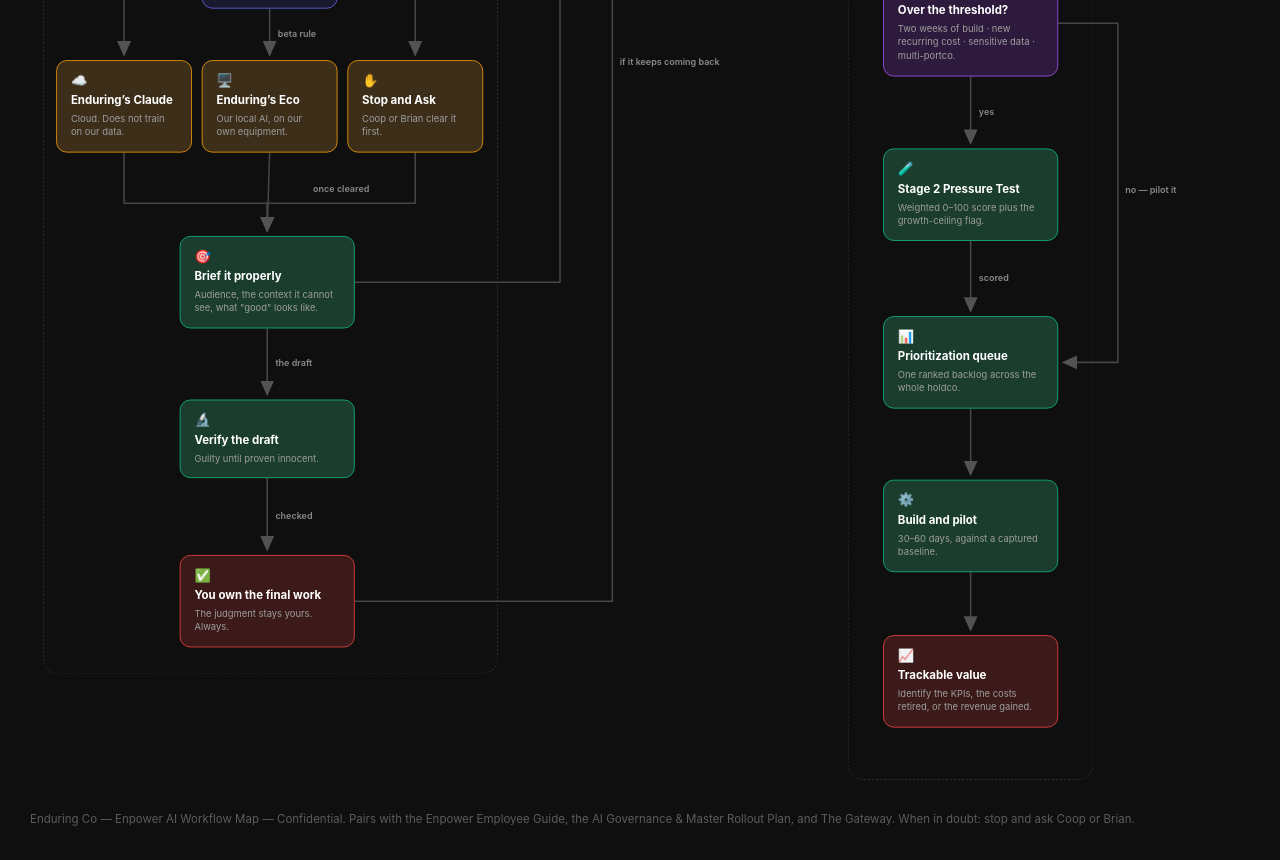
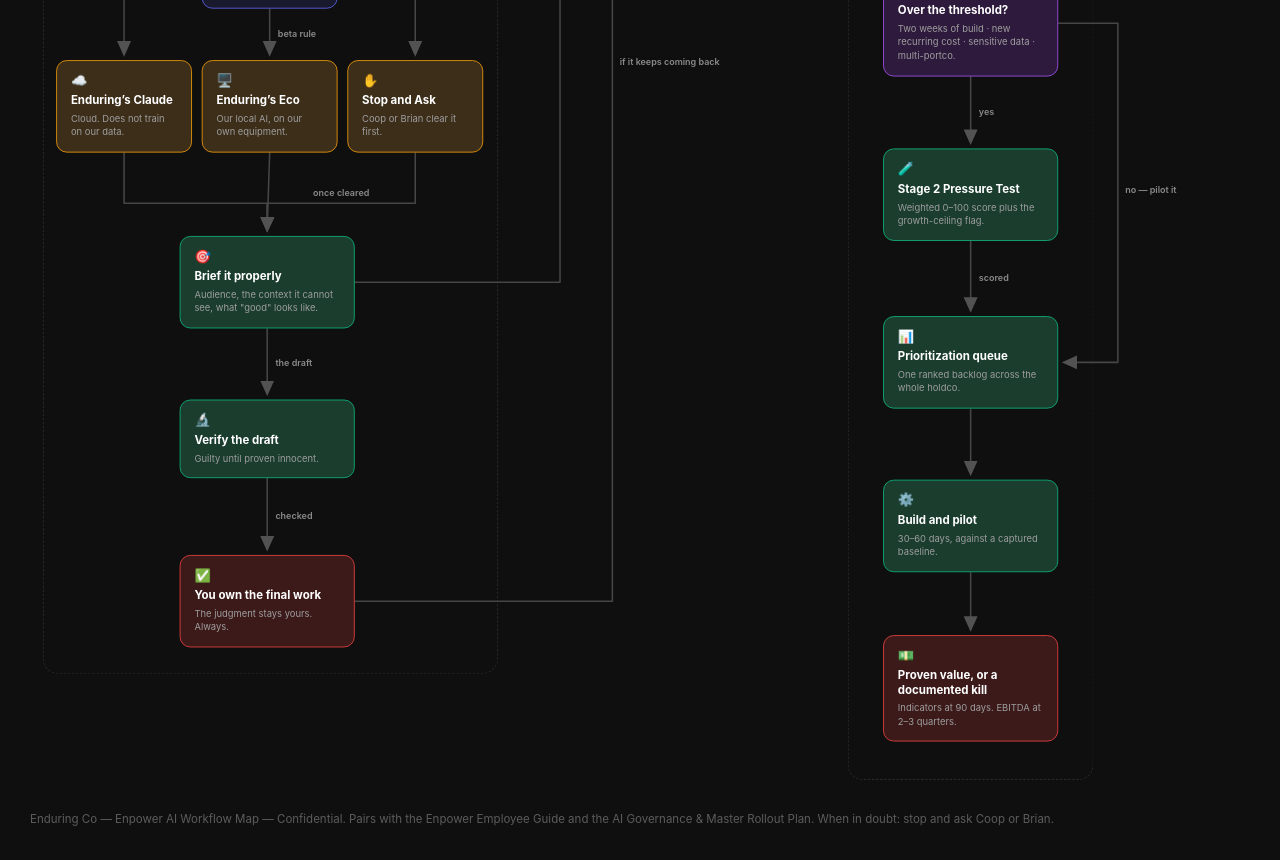
Before and after one commit to LuckyDayMGMT/enduring-daily, a plain HTML site: page enpower-map/index.html in a window 1280 px wide. Shown: the part 1071-1931 px from the top of the page. Drawn offline with Linux system fonts and the light colour scheme.

Commit message:
Update index.html

```diff
--- a/enpower-map/index.html
+++ b/enpower-map/index.html
@@ -100,7 +100,7 @@
 <div id="tip"></div>
 
 <footer>
-  Enduring Co — Enpower AI Workflow Map — Confidential. Pairs with the Enpower Employee Guide, the AI Governance &amp; Master Rollout Plan, and The Gateway. When in doubt: stop and ask Coop or Brian.
+  Enduring Co — Enpower AI Workflow Map — Confidential. Pairs with the Enpower Employee Guide and the AI Governance &amp; Master Rollout Plan. When in doubt: stop and ask Coop or Brian.
 </footer>
 
 <script>
@@ -119,7 +119,7 @@
 
  {id:'d1', x:183,y:400,w:MAIN,t:'decide',ico:'❓',lbl:'What kind of use is it?',
   sub:'Everyday assist, repeatable workflow, or built solution.',
-  det:'Everyday assist: just do it — that is this lane. Repeatable workflow — the same task, the same way, again and again — is a Forge submission, which is the track on the right. Built solution (an automation, integration, or custom tool) requires the Gateway and is built by Coop and Brian only. Never assemble an unofficial tool around a critical process.'},
+  det:'Everyday assist: just do it — that is this lane. Anything bigger — a repeatable workflow you run the same way again and again, or a built solution like an automation, integration, or custom tool — goes in as a Forge request, the track on the right. Built solutions are executed by Coop and Brian only. Never assemble an unofficial tool around a critical process.'},
 
  {id:'d2', x:183,y:600,w:MAIN,t:'decide',ico:'🔍',lbl:'Classify the information',
   sub:'One question decides it: how sensitive is this?',
@@ -127,7 +127,7 @@
 
  {id:'l3', x:32, y:800,w:TRI,t:'store',ico:'🌐',lbl:'Layer 3 · Public',
   sub:'Research, brainstorming, sanitized drafts.',
-  det:'Public or non-sensitive. No confidential content of any kind. Any approved tool is fine.'},
+  det:'Public or non-sensitive. No confidential content of any kind. Any approved tool is fine. The gut check: are you OK with your #1 competitor or a hacker having the info you put in there? If yes, it belongs here.'},
  {id:'l2', x:210,y:800,w:TRI,t:'store',ico:'🔒',lbl:'Layer 2 · Confidential',
   sub:'Customers, sales, pricing, SOPs, contracts.',
   det:'Everyday confidential company information. Baseline policy allows Enduring\u2019s Claude, but during the beta it goes to Enduring\u2019s Eco only — deliberately stricter while we learn.'},
@@ -187,9 +187,9 @@
   sub:'30–60 days, against a captured baseline.',
   det:'The baseline is captured before the tool exists — once AI use begins, the before state is unrecoverable. Named run owner, distinct from the builder. Definition of done: runbook, alerts, rollback path.'},
 
- {id:'o2', x:1043,y:1713,w:MAIN,t:'output',ico:'📈',lbl:'Trackable value',
-  sub:'Identify the KPIs, the costs retired, or the revenue gained.',
-  det:'Nothing counts until it has a number attached. Name the KPI it moves, the cost it retires, or the revenue it captures \u2014 measured against the baseline we captured before the tool existed. Leading indicators at 90 days, EBITDA confirmed at two to three quarters so slow-burn winners are not judged too early. Count only realized savings, net of what it costs to run. And if the numbers do not hold, we write down what we learned and put the effort somewhere better \u2014 that is still worth having.'},
+ {id:'o2', x:1043,y:1713,w:MAIN,t:'output',ico:'💵',lbl:'Proven value, or a documented kill',
+  sub:'Indicators at 90 days. EBITDA at 2–3 quarters.',
+  det:'Count only realized savings, net of run cost. If the thesis was wrong, kill it and write down why — a documented kill is still portfolio knowledge, and it protects the credibility of everything we do claim.'},
 ];
 
 // [from, to, label, options]
@@ -203,8 +203,8 @@
  ['t1','d1',''],
  ['d1','d2','everyday assist'],
  ['d2','l3','public',{drop:52}],
- ['d2','l2','confidential',{ly:-30}],
- ['d2','l1','restricted',{drop:52,lx:42}],
+ ['d2','l2','confidential'],
+ ['d2','l1','restricted',{drop:52}],
  ['l3','claude',''],
  ['l2','eco','beta rule'],
  ['l1','ask',''],
@@ -293,10 +293,8 @@
     } else {                                                  // down, across, down
       const turn=A.bottom+(o.drop||48);
       d='M'+A.cx+','+A.bottom+' L'+A.cx+','+turn+' L'+B.cx+','+turn+' L'+B.cx+','+(B.y-9);
-      mx=(A.cx+B.cx)/2; my=turn-14;
+      mx=(A.cx+B.cx)/2; my=turn-9;
     }
-
-    mx+=(o.lx||0); my+=(o.ly||0);
 
     const p=document.createElementNS('http://www.w3.org/2000/svg','path');
     p.setAttribute('d',d);
```
